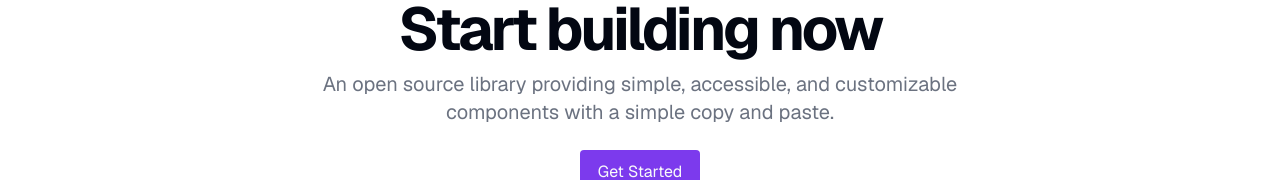
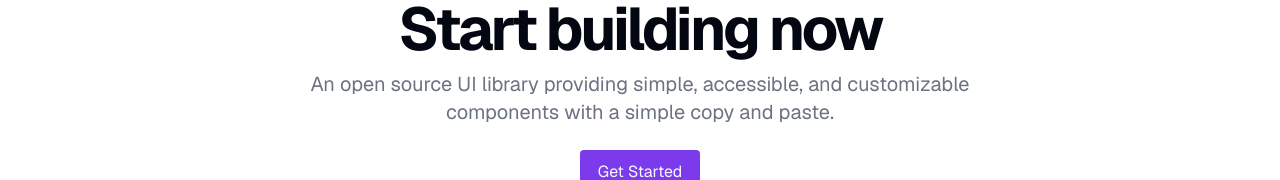
Before and after one commit to jeremyMLtz/unstyled_components, a Next.js app: page / in a window 1280 px wide. Shown: the part 157-337 px from the top of the page. Built offline with nearby package versions, Linux system fonts and the light colour scheme.

Commit message:
update copy

```diff
--- a/src/app/(main)/page.tsx
+++ b/src/app/(main)/page.tsx
@@ -8,7 +8,7 @@ export default function Home() {
       <Header />
       <HeroSection
         title='Start building now'
-        subtitle='An open source library providing simple, accessible, and customizable components with a simple copy and paste.'
+        subtitle='An open source UI library providing simple, accessible, and customizable components with a simple copy and paste.'
       />
       {/* <section className='flex justify-center pt-3 pb-10'>
         <TestCard />
```
